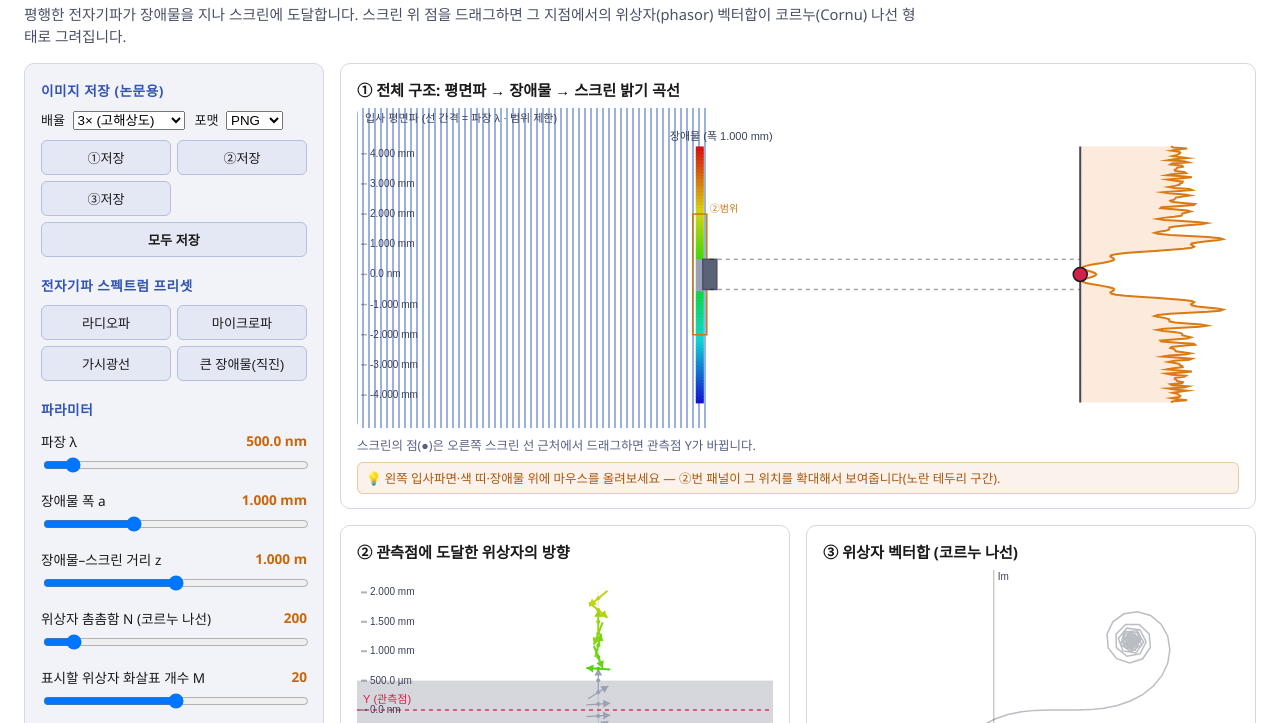
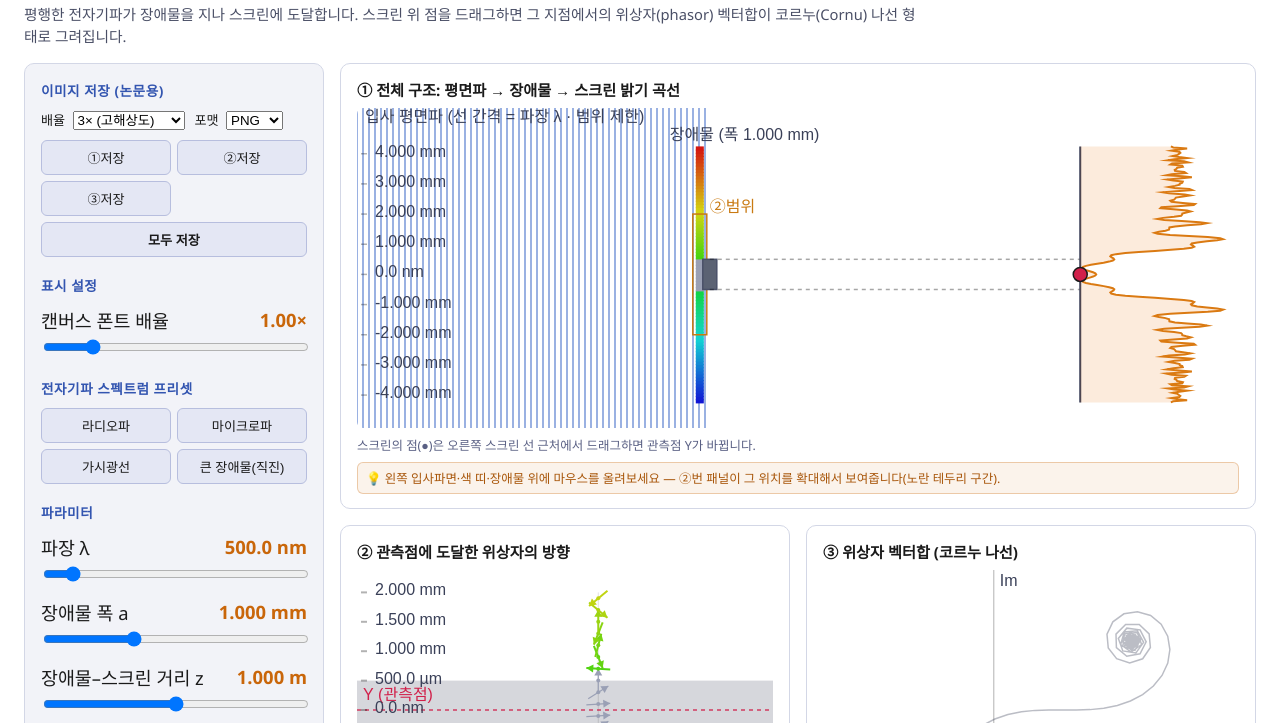
Before and after one commit to juhyeon8/wavescale_diffraction, a website: page huygens/paper.html in a window 1280 px wide. Shown: the part 52-775 px from the top of the page. Drawn offline with Linux system fonts and the light colour scheme.

Commit message:
기능(6/8): 캔버스 폰트 확대 (기본 크기 상향 + 배율 슬라이더)
ctx.font 하드코딩 10/11/12px를 16/16/18px(bold)로 일괄 상향하고,
fontPx(base, weight) 헬퍼로 0.8~2.0배 전역 슬라이더를 추가로 곱한다.
저장 배율(1~4x)은 해상도만, fontScale은 화면 상대 크기만 조절하므로
저장 시 둘이 곱해지는 것은 의도된 동작이다. 라벨 겹침 방지를 위해
ruler/Re-Im 라벨 오프셋을 함께 조정했다. readout/#scale-table CSS
폰트도 1.3~1.5배 키웠다.

```diff
--- a/huygens/paper.css
+++ b/huygens/paper.css
@@ -83,7 +83,7 @@ html, body {
 .slider-label {
   display: flex;
   justify-content: space-between;
-  font-size: 0.85rem;
+  font-size: 1.15rem;
   margin-top: 12px;
   margin-bottom: 4px;
 }
@@ -107,7 +107,7 @@ input[type="range"] {
 
 #scale-table {
   width: 100%;
-  font-size: 0.82rem;
+  font-size: 1.1rem;
   border-collapse: collapse;
 }
 
--- a/huygens/paper.html
+++ b/huygens/paper.html
@@ -45,6 +45,13 @@
         <button id="paper-save-panel3">③저장</button>
         <button id="paper-save-all">모두 저장</button>
       </div>
+    </section>
+    <section class="control-group" id="paper-display">
+      <h2>표시 설정</h2>
+      <label class="slider-label">
+        캔버스 폰트 배율 <span class="readout" id="paper-fontscale-readout">1.00×</span>
+      </label>
+      <input type="range" id="paper-fontscale-slider" min="0.8" max="2.0" step="0.05" value="1.0">
     </section>
     <section class="control-group">
       <h2>전자기파 스펙트럼 프리셋</h2>
--- a/huygens/paper.js
+++ b/huygens/paper.js
@@ -18,6 +18,7 @@ const state = {
   dragging: false,
   animPlaying: false,
   animFrame: 0,
+  fontScale: 1.0,   // 캔버스 폰트 배율 (0.8~2.0) — 저장 배율과 별개로 "화면 상대 크기"만 조절
 };
 
 const THEME = {
@@ -74,6 +75,10 @@ function formatLength(meters) {
   if (abs >= 1e-3) return (meters * 1e3).toFixed(abs * 1e3 >= 10 ? 1 : 3) + ' mm';
   if (abs >= 1e-6) return (meters * 1e6).toFixed(abs * 1e6 >= 10 ? 1 : 3) + ' µm';
   return (meters * 1e9).toFixed(1) + ' nm';
+}
+
+function fontPx(base, weight) {
+  return (weight ? weight + ' ' : '') + (base * state.fontScale) + 'px sans-serif';
 }
 
 /* =========================================================================
@@ -279,6 +284,8 @@ const el = {
   paperSavePanel2: document.getElementById('paper-save-panel2'),
   paperSavePanel3: document.getElementById('paper-save-panel3'),
   paperSaveAll: document.getElementById('paper-save-all'),
+  paperFontScaleSlider: document.getElementById('paper-fontscale-slider'),
+  paperFontScaleReadout: document.getElementById('paper-fontscale-readout'),
 };
 
 function updateReadouts() {
@@ -350,7 +357,7 @@ function drawMainView(canvas, logicalW, logicalH, wavePhaseValue) {
   }
   ctx.restore();
   ctx.fillStyle = THEME.textDim;
-  ctx.font = '11px sans-serif';
+  ctx.font = fontPx(16);
   ctx.fillText('입사 평면파 (선 간격 = 파장 λ' + (waveSpacingClamped ? ' · 범위 제한' : '') + ')', 8, 14);
 
   // 색 띠 (입사 파면 단면, 장애물 직전) — 어느 y가 어느 색인지 표시
@@ -376,7 +383,7 @@ function drawMainView(canvas, logicalW, logicalH, wavePhaseValue) {
     ctx.lineWidth = 1.5;
     ctx.strokeRect(barX - 7, topPx, 14, botPx - topPx);
     ctx.fillStyle = THEME.rangeBox;
-    ctx.font = '10px sans-serif';
+    ctx.font = fontPx(16);
     ctx.fillText('②범위', barX + 10, topPx - 2);
   }
 
@@ -390,7 +397,7 @@ function drawMainView(canvas, logicalW, logicalH, wavePhaseValue) {
     ctx.strokeRect(L.xObstacle - 7, topPx, 14, botPx - topPx);
   }
   ctx.fillStyle = THEME.textDim;
-  ctx.font = '11px sans-serif';
+  ctx.font = fontPx(16);
   ctx.fillText('장애물 (폭 ' + formatLength(state.a) + ')', L.xObstacle - 40, yToPx(s.halfHeight, L) - 6);
 
   // 기하광학적 그림자 경계 (점선)
@@ -453,14 +460,14 @@ function drawRuler(ctx, L, s) {
   const step = niceRulerStep(s.halfHeight);
   ctx.strokeStyle = THEME.axis;
   ctx.fillStyle = THEME.textDim;
-  ctx.font = '10px sans-serif';
+  ctx.font = fontPx(16);
   const drawTick = (yy) => {
     const py = yToPx(yy, L);
     ctx.beginPath();
     ctx.moveTo(4, py);
     ctx.lineTo(10, py);
     ctx.stroke();
-    ctx.fillText(formatLength(yy), 13, py + 3);
+    ctx.fillText(formatLength(yy), 18, py + 3);
   };
   drawTick(0);
   for (let y = step; y <= s.halfHeight; y += step) {
@@ -523,17 +530,17 @@ function drawPhasorArrows(canvas, logicalW, logicalH) {
     ctx.stroke();
     ctx.setLineDash([]);
     ctx.fillStyle = THEME.marker;
-    ctx.font = '11px sans-serif';
-    ctx.fillText('Y (관측점)', 6, py - 7);
+    ctx.font = fontPx(16);
+    ctx.fillText('Y (관측점)', 6, py - 10);
   } else {
     const atTop = Y > focusY + R;
     const edgePy = atTop ? 10 : L.h - 10;
     const dist = Math.abs(Y - focusY) - R;
     ctx.fillStyle = THEME.marker;
-    ctx.font = 'bold 13px sans-serif';
+    ctx.font = fontPx(18, 'bold');
     ctx.fillText(atTop ? '▲' : '▼', L.cx - 5, edgePy + (atTop ? 4 : 0));
-    ctx.font = '11px sans-serif';
-    ctx.fillText(`Y는 이 방향으로 ${formatLength(dist)} 더 (범위 밖)`, 6, edgePy + (atTop ? 4 : 0));
+    ctx.font = fontPx(16);
+    ctx.fillText(`Y는 이 방향으로 ${formatLength(dist)} 더 (범위 밖)`, 6, edgePy + (atTop ? 14 : -8));
   }
 
   const armLen = Math.min(26, (L.h * 0.85) / M / 2 + 6);
@@ -559,7 +566,7 @@ function drawPhasorArrows(canvas, logicalW, logicalH) {
   drawCenteredRuler(ctx, toPy, focusY, R);
 
   ctx.fillStyle = THEME.textDim;
-  ctx.font = '11px sans-serif';
+  ctx.font = fontPx(16);
   ctx.fillText(`표시 범위: ${formatLength(focusY)} ± ${formatLength(R)}`, 6, L.h - 8);
 }
 
@@ -567,14 +574,14 @@ function drawCenteredRuler(ctx, toPy, center, halfRange) {
   const step = niceRulerStep(halfRange);
   ctx.strokeStyle = THEME.axis;
   ctx.fillStyle = THEME.textDim;
-  ctx.font = '10px sans-serif';
+  ctx.font = fontPx(16);
   const drawTick = (yy) => {
     const py = toPy(yy);
     ctx.beginPath();
     ctx.moveTo(4, py);
     ctx.lineTo(10, py);
     ctx.stroke();
-    ctx.fillText(formatLength(yy), 13, py + 3);
+    ctx.fillText(formatLength(yy), 18, py + 3);
   };
   drawTick(center);
   for (let d = step; d <= halfRange; d += step) {
@@ -621,9 +628,9 @@ function drawPhasor(canvas, logicalW, logicalH, revealFraction) {
   let [oxv, oyv] = toPx(0, minIm); let [, oyv2] = toPx(0, maxIm);
   ctx.beginPath(); ctx.moveTo(oxv, oyv); ctx.lineTo(oxv, oyv2); ctx.stroke();
   ctx.fillStyle = THEME.textDim;
-  ctx.font = '10px sans-serif';
-  ctx.fillText('Re', ox2 - 14, oy - 4);
-  ctx.fillText('Im', oxv + 4, oyv2 + 10);
+  ctx.font = fontPx(16);
+  ctx.fillText('Re', ox2 - 20, oy - 6);
+  ctx.fillText('Im', oxv + 6, oyv2 + 16);
 
   // 기준 나선 (회색)
   ctx.beginPath();
@@ -673,8 +680,8 @@ function drawPhasor(canvas, logicalW, logicalH, revealFraction) {
     const refMag = Math.sqrt(reference.total.re ** 2 + reference.total.im ** 2);
     const relIntensity = (mag * mag) / (refMag * refMag);
     ctx.fillStyle = THEME.text;
-    ctx.font = '12px sans-serif';
-    ctx.fillText(`|합| = ${mag.toExponential(2)}`, 8, h - 28);
+    ctx.font = fontPx(18, 'bold');
+    ctx.fillText(`|합| = ${mag.toExponential(2)}`, 8, h - 34);
     ctx.fillText(`상대 세기 I/I₀ = ${relIntensity.toFixed(3)}`, 8, h - 12);
   }
 }
@@ -964,6 +971,12 @@ el.paperSaveAll.addEventListener('click', () => {
   });
 });
 
+el.paperFontScaleSlider.addEventListener('input', () => {
+  state.fontScale = parseFloat(el.paperFontScaleSlider.value);
+  el.paperFontScaleReadout.textContent = state.fontScale.toFixed(2) + '×';
+  drawAll();
+});
+
 /* =========================================================================
    애니메이션 루프
    ========================================================================= */
```
